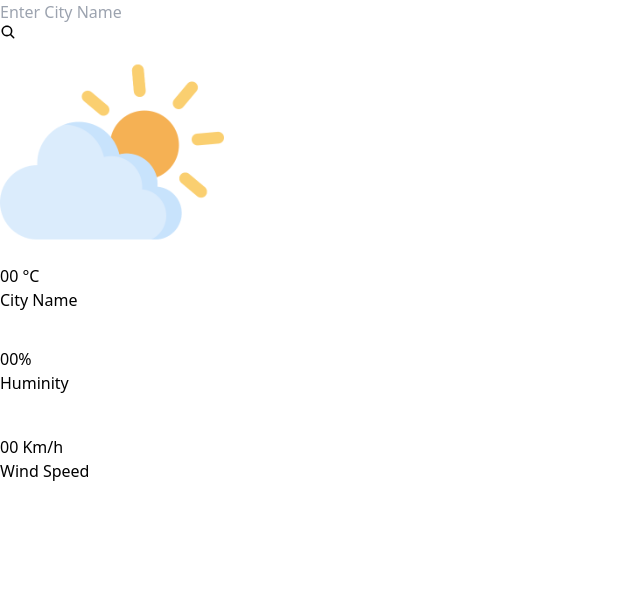
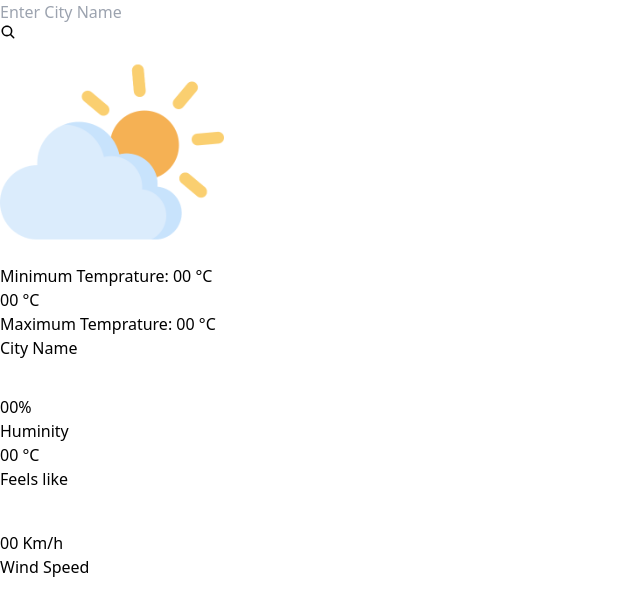
Before and after one commit to Deepkhatri22/Weather-app, a React (Vite) app: page / in a window 1280 px wide. Shown: the top 616 px of the page, without its empty margins (0-640 px from the left). Built offline with nearby package versions, Linux system fonts and the light colour scheme.

Commit message:
Update WeatherApp.jsx
add data

```diff
--- a/src/Component/WeatherApp.jsx
+++ b/src/Component/WeatherApp.jsx
@@ -26,11 +26,18 @@ function WeatherApp() {
         const wind = document.getElementsByClassName("windSpeed");
         const temperature = document.getElementsByClassName("weatherTemp");
         const location = document.getElementsByClassName("weatherLocation");
+        const mint = document.getElementsByClassName("minTemp");
+        const maxt = document.getElementsByClassName("maxTemp");
+        const feel = document.getElementsByClassName("feelsLike");
 
         humidity[0].innerHTML = data.main.humidity + "%";
         wind[0].innerHTML = data.wind.speed + "Km/h";
         temperature[0].innerHTML = Math.floor(data.main.temp) + "°C";
         location[0].innerHTML = data.name;
+        mint[0].innerHTML = "Minimum Temprature : " + Math.floor(data.main.temp_min) + "°C";
+        maxt[0].innerHTML = "Maximum Temprature : " + Math.floor(data.main.temp_max) + "°C";
+        feel[0].innerHTML = Math.floor(data.main.feels_like) + "°C";;
+
 
         if (data.weather[0].icon === "01d" || data.weather[0].icon === "01n") {
             setWeatherIcon('/clear.png');
@@ -53,7 +60,7 @@ function WeatherApp() {
         else if (data.weather[0].icon === "13d" || data.weather[0].icon === "13n") {
             setWeatherIcon('/snow.png');
         }
-        else{
+        else {
             setWeatherIcon('/clear.png')
         }
     };
@@ -64,10 +71,13 @@ function WeatherApp() {
                     <input type="text" name="CityName" id='City' className='cityInput h-12 w-80 rounded-[40px] pl-3 text-xl pb-1 hover:border-2 hover:border-blue-600' placeholder='Enter City Name' />
                     <div onClick={() => { search() }} className='searchIcon text-3xl h-12 w-12 items-center bg-white rounded-full cursor-pointer justify-center flex hover:border-2 hover:border-blue-600'><IoSearch /></div>
                 </div>
-                <div className="weatherImage justify-center items-center mt-5 flex">
+                <div className="weatherImage justify-center items-center flex">
                     <img src={weatherIcon} alt="Weather Icon" />
                 </div>
-                <div className="weatherTemp flex justify-center items-center font-bold text-white text-[55px]">00 °C</div>
+                <div className="minTemp flex justify-center items-center font-bold text-white text-[15px]">Minimum Temprature: 00 °C</div>
+                    <div className="weatherTemp flex justify-center items-center font-bold text-white text-[55px]">00 °C</div>
+                <div className="maxTemp flex justify-center items-center font-bold text-white text-[15px]">Maximum Temprature: 00 °C </div>
+
                 <div className="weatherLocation flex justify-center font-bold text-white text-[25px]">City Name</div>
                 <div className="dataContainer flex mt-16 gap-20 justify-center">
                     <div className="elememt flex gap-5 justify-cente">
@@ -75,6 +85,12 @@ function WeatherApp() {
                         <div className="data flex flex-col justify-center items-center">
                             <div className="huminityPer text-2xl text-white font-bold">00%</div>
                             <div className="text-white  ">Huminity</div>
+                        </div>
+                    </div>
+                    <div className="elememt flex gap-5 justify-center ">
+                        <div className="data flex flex-col justify-center items-center">
+                            <div className="feelsLike text-2xl text-white font-bold">00 °C</div>
+                            <div className="text-white">Feels like</div>
                         </div>
                     </div>
                     <div className="elememt flex gap-5 justify-center ">
```
